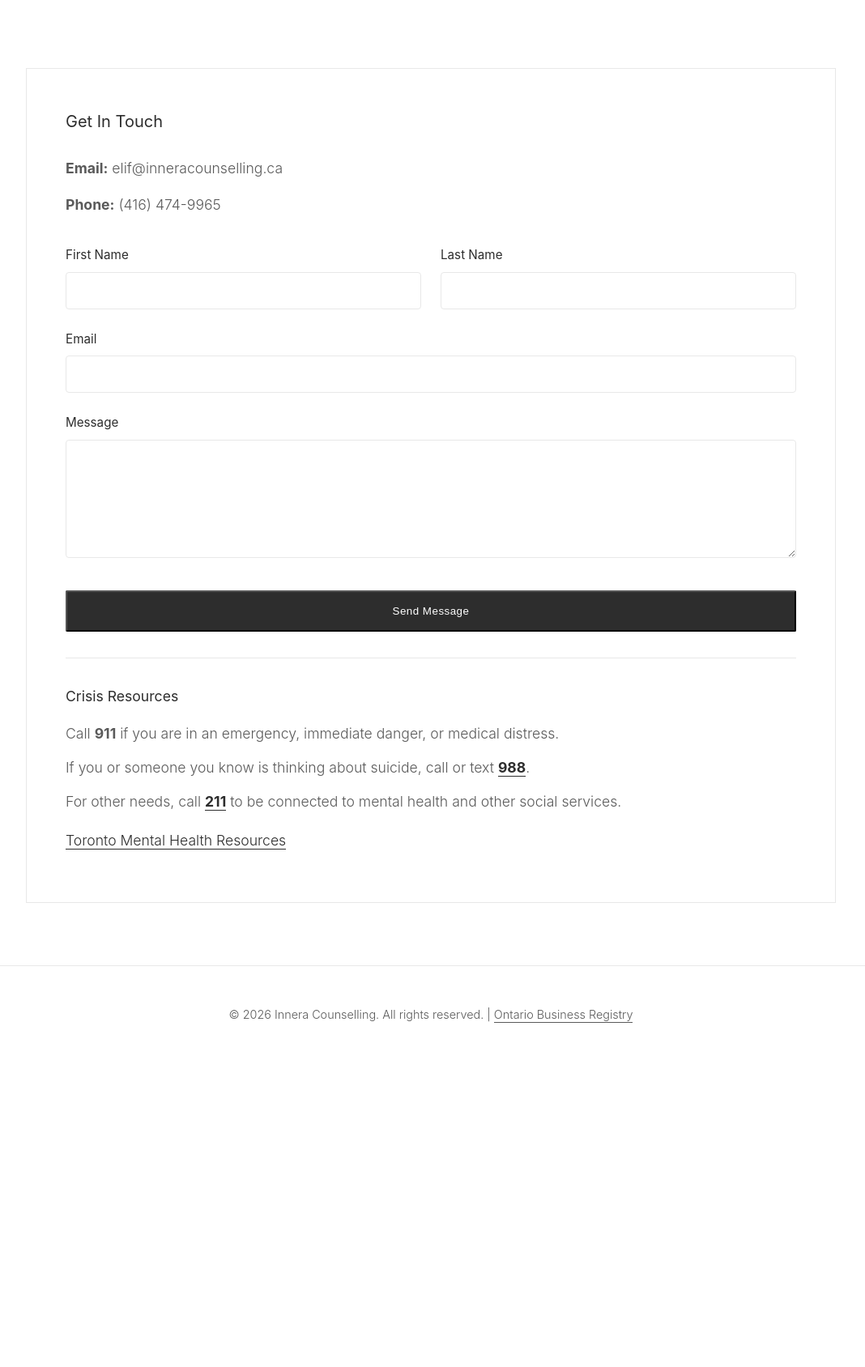
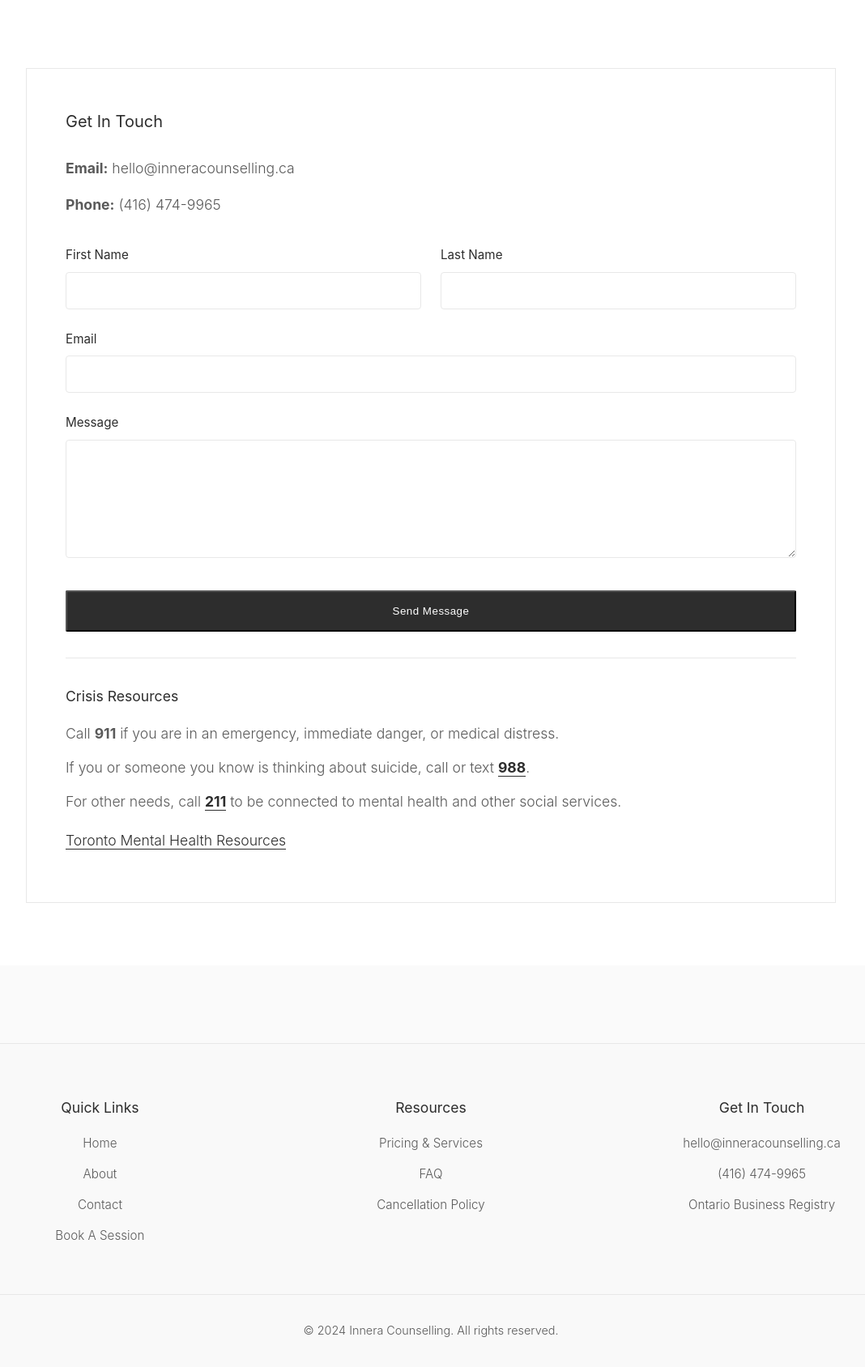
Before and after one commit to yusufgokce/innera, a FastAPI app: page /about in a window 1280 px wide. Shown: the part 3414-5102 px from the top of the page at 81% size, without its empty margins (108-1176 px from the left). Before the commit the page ends 4677 px from the top, so only its background shows below. Run offline with FastAPI, Linux system fonts and the light colour scheme.

Commit message:
added PIPEDA compliance statement, cancellation policy, pricing, and FAQ pages.

```diff
--- a/main.py
+++ b/main.py
@@ -44,6 +44,18 @@ async def about(request: Request):
 async def contact(request: Request):
     return templates.TemplateResponse("contact.html", {"request": request, "active_page": "contact"})
 
+@app.get("/pricing", response_class=HTMLResponse)
+async def pricing(request: Request):
+    return templates.TemplateResponse("pricing.html", {"request": request, "active_page": "pricing"})
+
+@app.get("/faq", response_class=HTMLResponse)
+async def faq(request: Request):
+    return templates.TemplateResponse("faq.html", {"request": request, "active_page": "faq"})
+
+@app.get("/cancellation-policy", response_class=HTMLResponse)
+async def cancellation_policy(request: Request):
+    return templates.TemplateResponse("cancellation.html", {"request": request, "active_page": "cancellation"})
+
 @app.get("/favicon.ico", include_in_schema=False)
 async def favicon():
     return FileResponse("static/images/logo.svg")
--- a/static/css/style.css
+++ b/static/css/style.css
@@ -684,3 +684,79 @@ footer {
         grid-template-columns: 1fr;
     }
 }
+
+/* Footer Styles */
+.site-footer {
+    background: #f9f9f9;
+    padding: 4rem 4vw 2rem;
+    margin-top: 6rem;
+    border-top: 1px solid #e8e8e8;
+}
+
+.footer-content {
+    max-width: 1200px;
+    margin: 0 auto;
+    display: grid;
+    grid-template-columns: repeat(3, 1fr);
+    gap: 3rem;
+    margin-bottom: 3rem;
+}
+
+.footer-section h4 {
+    font-size: 1.1rem;
+    font-weight: 400;
+    color: #2d2d2d;
+    margin-bottom: 1rem;
+}
+
+.footer-section ul {
+    list-style: none;
+    padding: 0;
+    margin: 0;
+}
+
+.footer-section ul li {
+    margin-bottom: 0.75rem;
+}
+
+.footer-section a {
+    color: #5a5a5a;
+    text-decoration: none;
+    transition: color 0.3s ease;
+    font-size: 0.95rem;
+}
+
+.footer-section a:hover {
+    color: #2d2d2d;
+}
+
+.footer-bottom {
+    max-width: 1200px;
+    margin: 0 auto;
+    padding-top: 2rem;
+    border-top: 1px solid #e8e8e8;
+    text-align: center;
+}
+
+.footer-bottom p {
+    color: #5a5a5a;
+    font-size: 0.9rem;
+    margin: 0;
+}
+
+@media (max-width: 768px) {
+    .site-footer {
+        padding: 3rem 5vw 2rem;
+        margin-top: 4rem;
+    }
+
+    .footer-content {
+        grid-template-columns: 1fr;
+        gap: 2rem;
+        margin-bottom: 2rem;
+    }
+
+    .footer-section {
+        text-align: center;
+    }
+}
--- a/templates/base.html
+++ b/templates/base.html
@@ -36,8 +36,37 @@
         {% block content %}{% endblock %}
     </main>
 
-    <footer>
-        <p>&copy; 2026 Innera Counselling. All rights reserved. | <a href="https://www.appmybizaccount.gov.on.ca/onbis/businessnames/viewInstance/view.pub?id=185e6c856f92f2744af3ee5b87a9ed2f6326e0ba0e11b719cabc6f9245f61d01&_timestamp=4868474170034312" target="_blank" rel="noopener noreferrer" style="color: #5a5a5a; text-decoration: none; border-bottom: 1px solid #5a5a5a; padding-bottom: 1px;">Ontario Business Registry</a></p>
+    <footer class="site-footer">
+        <div class="footer-content">
+            <div class="footer-section">
+                <h4>Quick Links</h4>
+                <ul>
+                    <li><a href="/home">Home</a></li>
+                    <li><a href="/about">About</a></li>
+                    <li><a href="/contact">Contact</a></li>
+                    <li><a href="/book-session">Book A Session</a></li>
+                </ul>
+            </div>
+            <div class="footer-section">
+                <h4>Resources</h4>
+                <ul>
+                    <li><a href="/pricing">Pricing & Services</a></li>
+                    <li><a href="/faq">FAQ</a></li>
+                    <li><a href="/cancellation-policy">Cancellation Policy</a></li>
+                </ul>
+            </div>
+            <div class="footer-section">
+                <h4>Get In Touch</h4>
+                <ul>
+                    <li><a href="mailto:hello@inneracounselling.ca">hello@inneracounselling.ca</a></li>
+                    <li><a href="tel:4164749965">(416) 474-9965</a></li>
+                    <li><a href="https://www.appmybizaccount.gov.on.ca/onbis/businessnames/viewInstance/view.pub?id=185e6c856f92f2744af3ee5b87a9ed2f6326e0ba0e11b719cabc6f9245f61d01&_timestamp=4868474170034312" target="_blank" rel="noopener noreferrer">Ontario Business Registry</a></li>
+                </ul>
+            </div>
+        </div>
+        <div class="footer-bottom">
+            <p>&copy; 2024 Innera Counselling. All rights reserved.</p>
+        </div>
     </footer>
     <script>
         // Smooth scroll for anchor links
--- a/templates/book.html
+++ b/templates/book.html
@@ -26,7 +26,7 @@
             Questions about booking?
         </p>
         <p style="font-size: 0.95rem; color: #5a5a5a;">
-            Email us at <a href="mailto:info@innera.com" style="color: #2d2d2d;">info@innera.com</a> or call <a href="tel:5551234567" style="color: #2d2d2d;">(555) 123-4567</a>
+            Email us at <a href="mailto:hello@inneracounselling.ca" style="color: #2d2d2d;">hello@inneracounselling.ca</a> or call <a href="tel:4164749965" style="color: #2d2d2d;">(416) 474-9965</a>
         </p>
     </div>
 </section>
--- a/templates/contact.html
+++ b/templates/contact.html
@@ -12,7 +12,7 @@
 
 <section class="content-section" style="background: white;">
     <div class="contact-info">
-        <p><strong>Email:</strong> elif@inneracounselling.ca</p>
+        <p><strong>Email:</strong> hello@inneracounselling.ca</p>
         <p><strong>Phone:</strong> (416) 474-9965</p>
 
         <form id="contactForm" class="contact-form" style="margin-top: 2rem;">
--- a/templates/therapist_profile.html
+++ b/templates/therapist_profile.html
@@ -71,7 +71,7 @@
 
         <div class="contact-info">
             <h3>Get In Touch</h3>
-            <p><strong>Email:</strong> elif@inneracounselling.ca</p>
+            <p><strong>Email:</strong> hello@inneracounselling.ca</p>
             <p><strong>Phone:</strong> (416) 474-9965</p>
 
             <form id="contactForm" class="contact-form" style="margin-top: 2rem;">
```
Also changed, not shown: templates/cancellation.html (added, +110 -0 lines), templates/faq.html (added, +173 -0 lines), templates/pricing.html (added, +92 -0 lines).
